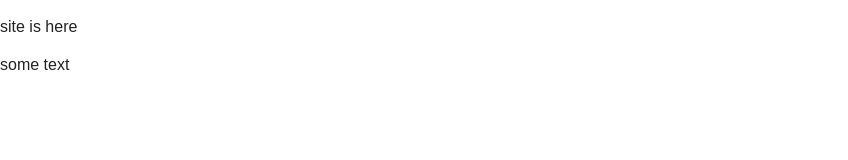
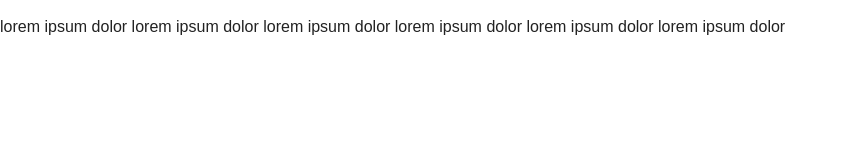
Before and after one commit to Leonlearner/site, a plain HTML site: page index.html in a window 1280 px wide. Shown: the whole page, without its empty margins (0-848 px from the left). Drawn offline with nearby package versions, Linux system fonts and the light colour scheme.

Commit message:
third commit

```diff
--- a/index.html
+++ b/index.html
@@ -19,10 +19,9 @@
         <![endif]-->
 
         <!-- Add your site or application content here -->
-        <p>site is here</p>
-        <p>some text</p>
+        <p>lorem ipsum dolor lorem ipsum dolor lorem ipsum dolor lorem ipsum dolor lorem ipsum dolor lorem ipsum dolor</p>
 
-        <script src="https://code.jquery.com/jquery-1.12.0.min.js"></script>
+            <script src="https://code.jquery.com/jquery-1.12.0.min.js"></script>
 
         <!-- Google Analytics: change UA-XXXXX-X to be your site's ID. -->
         <script>
```
